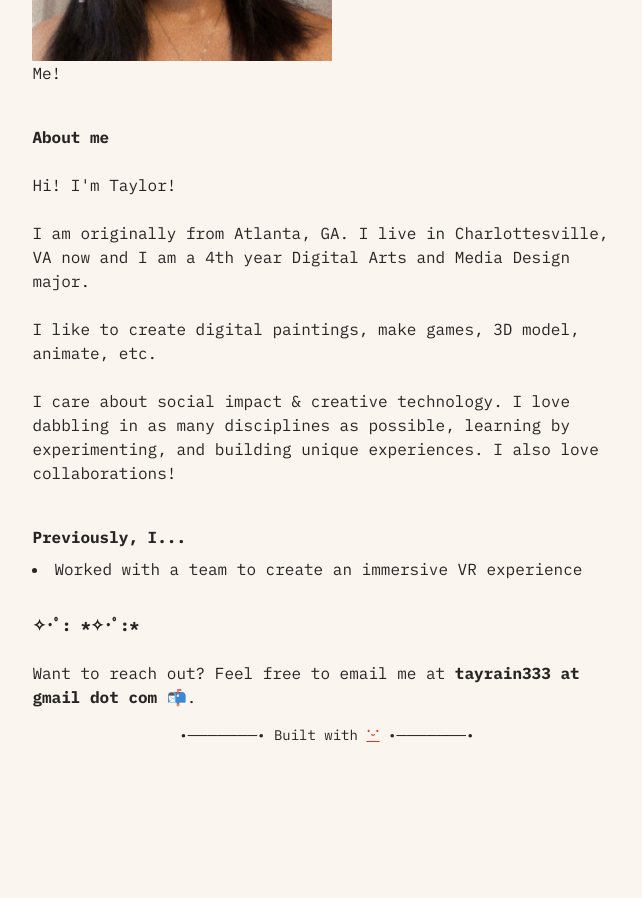
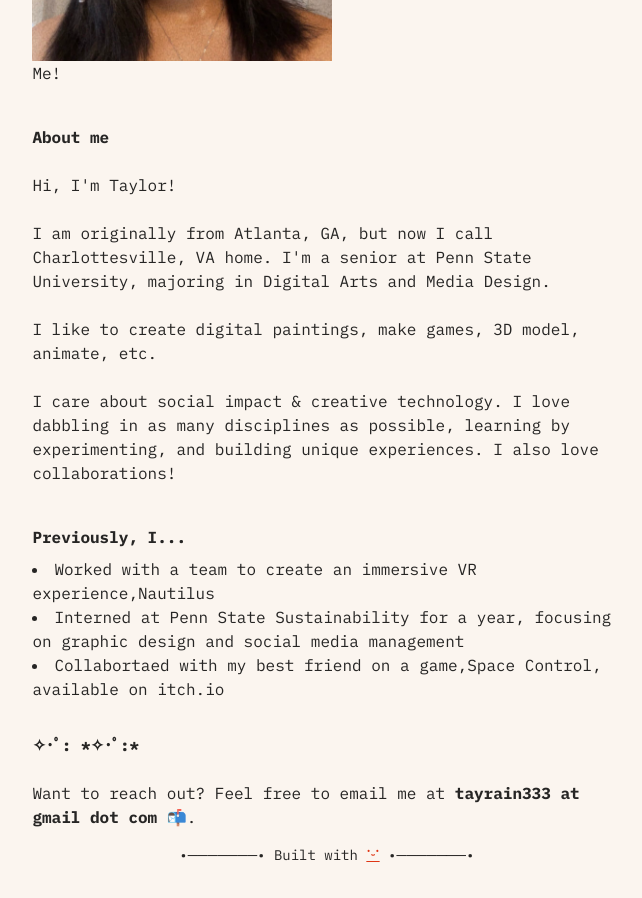
Before and after one commit to ruwkia/taylorsmith, a Next.js app: page /about in a window 1280 px wide. Shown: the part 380-1278 px from the top of the page, without its empty margins (370-1012 px from the left). Built offline with nearby package versions, Linux system fonts and the light colour scheme.

Commit message:
Update about.jsx

```diff
--- a/pages/about.jsx
+++ b/pages/about.jsx
@@ -32,9 +32,9 @@ function About() {
       <p>
         <b>About me</b>
         <br /><br />
-        Hi! I'm Taylor!
+        Hi, I'm Taylor!
         <br /><br />
-        I am originally from Atlanta, GA. I live in Charlottesville, VA now and I am a 4th year Digital Arts and Media Design major.
+        I am originally from Atlanta, GA, but now I call Charlottesville, VA home. I'm a senior at Penn State University, majoring in Digital Arts and Media Design.
         <br /><br />
          I like to create digital paintings, make games, 3D model, animate, etc.
         <br /><br />
@@ -46,7 +46,17 @@ function About() {
         <b>Previously, I...</b>
       </p>
       <ul className="list-disc list-inside">
-        <li>Worked with a team to create an immersive VR experience</li>
+        <li>
+          Worked with a team to create an immersive VR experience,
+          <a href="https://youtu.be/bJZfQfwQ78Q?si=JaYS-eD3R8cW2XYY" target="_blank" rel="noopener noreferrer">Nautilus</a>
+        </li>
+        <li>
+          Interned at Penn State Sustainability for a year, focusing on graphic design and social media management
+          </li>
+        <li>
+          Collabortaed with my best friend on a game,
+           <a href="https://cndles.itch.io/space-control" target="_blank" rel="noopener noreferrer">Space Control</a>, available on itch.io
+          </li>
       </ul>
       <p>
         <br />
```
